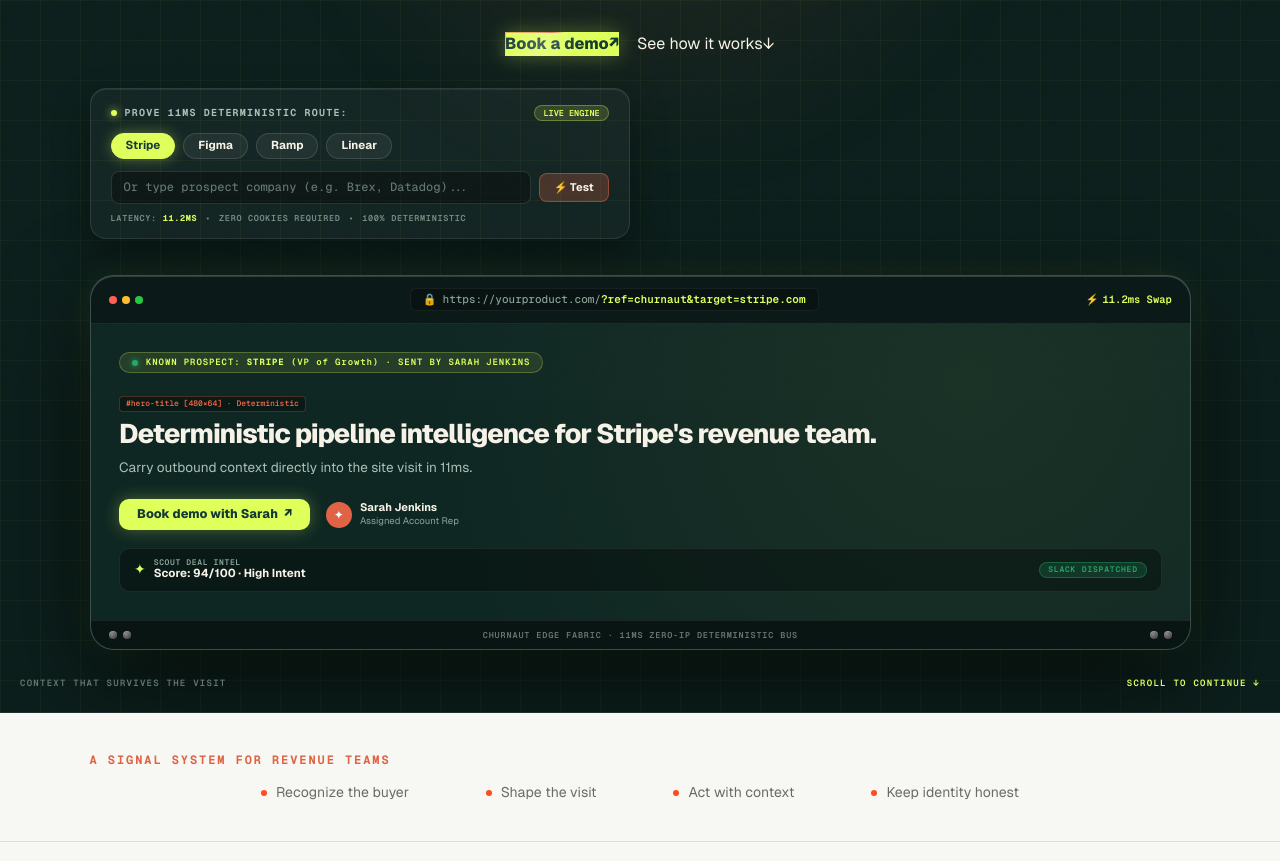
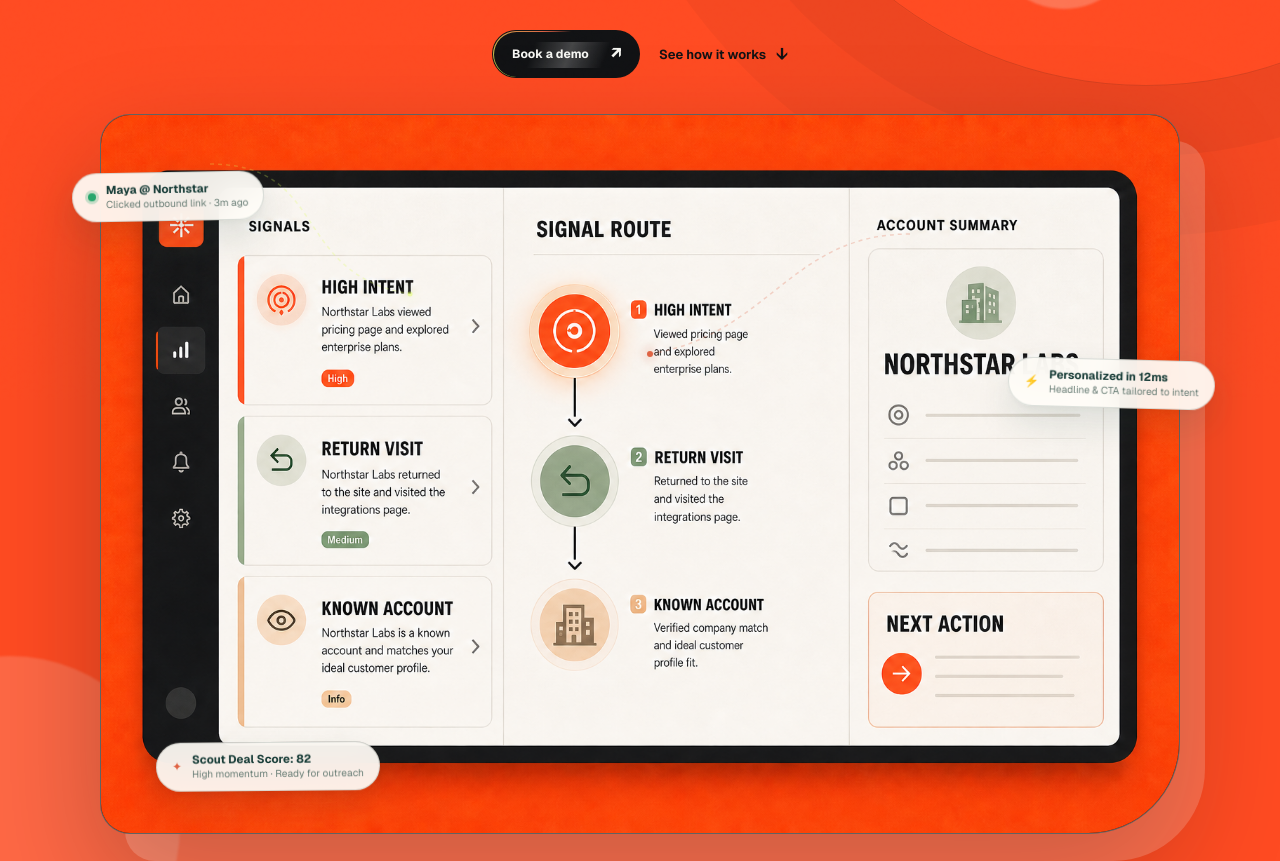
Before and after one commit to cherrylw1/SignalRoute, a Next.js app: page / in a window 1280 px wide. Shown: the part 400-1261 px from the top of the page. Built offline with nearby package versions, Linux system fonts and the light colour scheme.

Commit message:
Revert "Re-imagine Hero section: Deep Forest Obsidian canvas, Living Signal Instrument with 3D tilt, and instant 3-second Signal Probe"
This reverts commit 399d6739a4a5f4b90b202b6764848ca045f4c4b4.

```diff
--- a/src/components/reference-home.tsx
+++ b/src/components/reference-home.tsx
@@ -1,10 +1,10 @@
 "use client";
 
+import Image from "next/image";
 import { useEffect, useMemo, useRef, useState } from "react";
 import { motion, AnimatePresence } from "framer-motion";
 import { OdometerNumber } from "./odometer-counter";
 import { MagneticButton } from "./magnetic-button";
-import { playSwitchSound, playSuccessSound } from "@/lib/sound";
 
 const proofScenarios = [
   {
@@ -97,76 +97,19 @@
 ];
 
 export function ReferenceEntry() {
-  // Zero-latency instant entrance (blocking veil removed for instantaneous load)
-  return null;
+  return (
+    <div className="reference-entry" aria-hidden="true">
+      <div className="reference-entry-orb">C<span>+</span></div>
+      <p>signal received</p>
+      <strong>context attached</strong>
+      <div className="reference-entry-bar"><i /></div>
+    </div>
+  );
 }
-
-interface HeroProbePreset {
-  id: string;
-  name: string;
-  domain: string;
-  persona: string;
-  rep: string;
-  headline: string;
-  subhead: string;
-  cta: string;
-  score: number;
-}
-
-const HERO_PRESETS: Record<string, HeroProbePreset> = {
-  stripe: {
-    id: "stripe",
-    name: "Stripe",
-    domain: "stripe.com",
-    persona: "VP of Growth",
-    rep: "Sarah Jenkins",
-    headline: "Deterministic pipeline intelligence for Stripe's revenue team.",
-    subhead: "Carry outbound context directly into the site visit in 11ms.",
-    cta: "Book demo with Sarah",
-    score: 94,
-  },
-  figma: {
-    id: "figma",
-    name: "Figma",
-    domain: "figma.com",
-    persona: "Head of Design Systems",
-    rep: "Alex Chen",
-    headline: "Turn design team momentum into closed deals for Figma.",
-    subhead: "Recognize known design leads the moment they open your outreach link.",
-    cta: "Explore Figma enterprise routing",
-    score: 91,
-  },
-  ramp: {
-    id: "ramp",
-    name: "Ramp",
-    domain: "ramp.com",
-    persona: "VP of Sales Operations",
-    rep: "Marcus Vance",
-    headline: "Stop losing known Ramp prospects at the moment of highest intent.",
-    subhead: "Automatic headline, ROI calculator and rep calendar embeds.",
-    cta: "Schedule 15-min pilot setup",
-    score: 86,
-  },
-  linear: {
-    id: "linear",
-    name: "Linear",
-    domain: "linear.app",
-    persona: "Head of Product",
-    rep: "Elena Rostova",
-    headline: "Developer-grade outbound signal routing built for Linear.",
-    subhead: "Zero cookies. Zero IP guesswork. Pure deterministic intent.",
-    cta: "Request Linear technical pilot",
-    score: 89,
-  },
-};
 
 export function ReferenceHero() {
   const [scrollY, setScrollY] = useState(0);
-  const [selectedProbe, setSelectedProbe] = useState<string>("stripe");
-  const [customInput, setCustomInput] = useState<string>("");
-  const [isCustom, setIsCustom] = useState<boolean>(false);
-  const [isMutating, setIsMutating] = useState<boolean>(false);
-  const [cardTilt, setCardTilt] = useState({ rx: 0, ry: 0 });
+  const [hoveredBadge, setHoveredBadge] = useState<string | null>(null);
 
   useEffect(() => {
     const onScroll = () => setScrollY(window.scrollY);
@@ -174,74 +117,15 @@
     return () => window.removeEventListener("scroll", onScroll);
   }, []);
 
-  const activePreset: HeroProbePreset = isCustom
-    ? {
-        id: "custom",
-        name: customInput || "Acme Corp",
-        domain: `${(customInput || "acme").toLowerCase().replace(/[^a-z0-9]/g, "")}.com`,
-        persona: "VP of Revenue",
-        rep: "Sarah Jenkins",
-        headline: `Deterministic personalization for ${(customInput || "Acme Corp")}'s revenue team.`,
-        subhead: "Carry outbound outreach context into the website visit in real time.",
-        cta: `Schedule 15-min demo with Sarah`,
-        score: 88,
-      }
-    : HERO_PRESETS[selectedProbe] || HERO_PRESETS.stripe;
-
-  const handleSelectPreset = (id: string) => {
-    playSwitchSound();
-    setIsCustom(false);
-    setSelectedProbe(id);
-    setIsMutating(true);
-    setTimeout(() => {
-      setIsMutating(false);
-      playSuccessSound();
-    }, 280);
-  };
-
-  const handleCustomSubmit = (e: React.FormEvent) => {
-    e.preventDefault();
-    if (!customInput.trim()) return;
-    playSwitchSound();
-    setIsCustom(true);
-    setIsMutating(true);
-    setTimeout(() => {
-      setIsMutating(false);
-      playSuccessSound();
-    }, 280);
-  };
-
-  const handleInstrumentMouseMove = (e: React.MouseEvent<HTMLDivElement>) => {
-    const card = e.currentTarget;
-    const rect = card.getBoundingClientRect();
-    const x = e.clientX - rect.left;
-    const y = e.clientY - rect.top;
-    const cx = rect.width / 2;
-    const cy = rect.height / 2;
-    const rx = ((y - cy) / cy) * -5;
-    const ry = ((x - cx) / cx) * 5;
-    setCardTilt({ rx, ry });
-    card.style.setProperty("--hero-mouse-x", `${(x / rect.width) * 100}%`);
-    card.style.setProperty("--hero-mouse-y", `${(y / rect.height) * 100}%`);
-  };
-
-  const handleInstrumentMouseLeave = () => {
-    setCardTilt({ rx: 0, ry: 0 });
-  };
-
-  const perspectiveTilt = Math.min(8, Math.max(0, scrollY * 0.012));
-  const perspectiveScale = Math.max(0.96, 1 - scrollY * 0.0001);
+  const perspectiveTilt = Math.min(10, Math.max(0, scrollY * 0.016));
+  const perspectiveScale = Math.max(0.95, 1 - scrollY * 0.00012);
 
   return (
     <section className="reference-hero" id="hero" aria-labelledby="reference-hero-title">
-      {/* Blueprint Coordinate Grid & Ambient Sky */}
       <div className="reference-hero-sky" aria-hidden="true">
-        <div className="hero-blueprint-grid" />
-        <div className="hero-ambient-spotlight" />
+        <i /><i /><i />
       </div>
-
       <div className="reference-hero-inner">
-        {/* Left Column: Copy, CTAs, and 3-Second Signal Probe */}
         <div className="reference-hero-copy">
           <p className="reference-kicker"><i /> DETERMINISTIC PERSONALIZATION FOR OUTBOUND</p>
           <h1 id="reference-hero-title">
@@ -251,7 +135,6 @@
           <p className="reference-hero-lede">
             Churnaut carries the context from your outbound link into the visit, then turns that moment into a clear sales action.
           </p>
-
           <div className="reference-hero-actions">
             <MagneticButton
               href="https://cal.com/sharath.mb/demo"
@@ -271,53 +154,8 @@
               See how it works <span>↓</span>
             </MagneticButton>
           </div>
-
-          {/* Instant 3-Second Signal Probe Bar */}
-          <div className="hero-signal-probe-bar">
-            <div className="probe-bar-top">
-              <span className="probe-live-pip" />
-              <span className="probe-title">PROVE 11MS DETERMINISTIC ROUTE:</span>
-              <span className="probe-badge">LIVE ENGINE</span>
-            </div>
-
-            <div className="probe-chips-row">
-              {Object.values(HERO_PRESETS).map((p) => (
-                <button
-                  key={p.id}
-                  type="button"
-                  className={`probe-chip ${!isCustom && selectedProbe === p.id ? "is-active" : ""}`}
-                  onClick={() => handleSelectPreset(p.id)}
-                  data-cursor="Probe"
-                >
-                  <span className="chip-domain">{p.name}</span>
-                </button>
-              ))}
-            </div>
-
-            <form onSubmit={handleCustomSubmit} className="probe-input-form">
-              <input
-                type="text"
-                placeholder="Or type prospect company (e.g. Brex, Datadog)..."
-                value={customInput}
-                onChange={(e) => setCustomInput(e.target.value)}
-                className="probe-custom-input"
-              />
-              <button type="submit" className="probe-submit-btn" data-cursor="Inject">
-                ⚡ Test
-              </button>
-            </form>
-
-            <div className="probe-footer">
-              <span>LATENCY: <b>11.2MS</b></span>
-              <span>•</span>
-              <span>ZERO COOKIES REQUIRED</span>
-              <span>•</span>
-              <span>100% DETERMINISTIC</span>
-            </div>
-          </div>
         </div>
 
-        {/* Right Column: The Living Signal Instrument */}
         <div
           className="reference-hero-product-container"
           style={{
@@ -325,89 +163,78 @@
             transition: "transform 0.15s ease-out",
           }}
         >
+          {/* Fiber-Optic SVG Splines */}
+          <svg className="hero-spline-canvas" aria-hidden="true">
+            <path
+              d="M 120 50 C 240 50, 200 160, 320 180"
+              fill="none"
+              stroke="rgba(223, 255, 91, 0.25)"
+              strokeWidth="1.5"
+              strokeDasharray="4 4"
+            />
+            <circle cx="320" cy="180" r="3" fill="#dfff5b" className="hero-spline-pulse-1" />
+
+            <path
+              d="M 820 120 C 700 120, 680 220, 560 240"
+              fill="none"
+              stroke="rgba(223, 99, 68, 0.25)"
+              strokeWidth="1.5"
+              strokeDasharray="4 4"
+            />
+            <circle cx="560" cy="240" r="3" fill="#df6344" className="hero-spline-pulse-2" />
+          </svg>
+
+          {/* Floating Live Signal Badges */}
           <div
-            className="living-instrument-chassis"
-            onMouseMove={handleInstrumentMouseMove}
-            onMouseLeave={handleInstrumentMouseLeave}
-            style={{
-              transform: `perspective(1000px) rotateX(${cardTilt.rx}deg) rotateY(${cardTilt.ry}deg)`,
-            }}
+            className={`hero-floating-badge hero-badge-left ${hoveredBadge === "maya" ? "is-hovered" : ""}`}
+            onMouseEnter={() => setHoveredBadge("maya")}
+            onMouseLeave={() => setHoveredBadge(null)}
           >
-            {/* Top Hardware Chrome Bar */}
-            <div className="living-chassis-topbar">
-              <div className="living-topbar-dots">
-                <span className="dot dot-red" />
-                <span className="dot dot-yellow" />
-                <span className="dot dot-green" />
-              </div>
-              <div className="living-topbar-url">
-                <span className="lock-icon">🔒</span>
-                <span>https://yourproduct.com/<b>?ref=churnaut&target={activePreset.domain}</b></span>
-              </div>
-              <div className="living-topbar-latency">
-                <span className="latency-bolt">⚡</span> 11.2ms Swap
-              </div>
+            <span className="badge-pulse-dot" />
+            <div>
+              <strong>Maya @ Northstar</strong>
+              <small>Clicked outbound link · 3m ago</small>
             </div>
+          </div>
 
-            {/* Live Webpage Mock Viewport */}
-            <div className="living-viewport-content">
-              {/* Laser Scanline Beam on DOM mutation */}
-              {isMutating && <div className="living-laser-scanline" />}
+          <div
+            className={`hero-floating-badge hero-badge-right ${hoveredBadge === "swap" ? "is-hovered" : ""}`}
+            onMouseEnter={() => setHoveredBadge("swap")}
+            onMouseLeave={() => setHoveredBadge(null)}
+          >
+            <span className="badge-bolt">⚡</span>
+            <div>
+              <strong>Personalized in 12ms</strong>
+              <small>Headline & CTA tailored to intent</small>
+            </div>
+          </div>
 
-              {/* CRM Context Badge */}
-              <div className="living-context-banner">
-                <span className="living-pulse-dot" />
-                <span>KNOWN PROSPECT: <b>{activePreset.name.toUpperCase()}</b> ({activePreset.persona}) · SENT BY {activePreset.rep.toUpperCase()}</span>
-              </div>
+          <div
+            className={`hero-floating-badge hero-badge-bottom ${hoveredBadge === "scout" ? "is-hovered" : ""}`}
+            onMouseEnter={() => setHoveredBadge("scout")}
+            onMouseLeave={() => setHoveredBadge(null)}
+          >
+            <span className="badge-spark">✦</span>
+            <div>
+              <strong>Scout Deal Score: 82</strong>
+              <small>High momentum · Ready for outreach</small>
+            </div>
+          </div>
 
-              {/* Dynamic Headline */}
-              <div className="living-headline-box">
-                <span className="living-devtools-tag">#hero-title [480×64] · Deterministic</span>
-                <h3 className="living-headline">{activePreset.headline}</h3>
-                <p className="living-subhead">{activePreset.subhead}</p>
-              </div>
-
-              {/* Dynamic CTA & Sales Rep Bar */}
-              <div className="living-cta-row">
-                <button type="button" className="living-cta-btn">
-                  {activePreset.cta} <span>↗</span>
-                </button>
-                <div className="living-rep-status">
-                  <span className="rep-avatar">✦</span>
-                  <div>
-                    <strong>{activePreset.rep}</strong>
-                    <small>Assigned Account Rep</small>
-                  </div>
-                </div>
-              </div>
-
-              {/* Scout Deal Intelligence Brief Overlay */}
-              <div className="living-scout-overlay">
-                <div className="scout-overlay-left">
-                  <span className="scout-spark">✦</span>
-                  <div>
-                    <small>SCOUT DEAL INTEL</small>
-                    <strong>Score: {activePreset.score}/100 · High Intent</strong>
-                  </div>
-                </div>
-                <span className="scout-status-pill">SLACK DISPATCHED</span>
-              </div>
-            </div>
-
-            {/* Hardware Bottom Bar */}
-            <div className="living-chassis-bottombar">
-              <div className="hardware-screws">
-                <span className="screw" /><span className="screw" />
-              </div>
-              <span className="bus-spec">CHURNAUT EDGE FABRIC · 11MS ZERO-IP DETERMINISTIC BUS</span>
-              <div className="hardware-screws">
-                <span className="screw" /><span className="screw" />
-              </div>
-            </div>
+          <div className="reference-hero-product" aria-label="Churnaut dashboard showing the known buyer journey">
+            {hoveredBadge && (
+              <div className={`hero-dashboard-target-glow target-${hoveredBadge}`} />
+            )}
+            <Image
+              src="/media/hero-dashboard-static.png"
+              alt="Churnaut signal route dashboard showing a known account, return visit, and next action"
+              fill
+              priority
+              sizes="(max-width: 900px) 92vw, 1080px"
+            />
           </div>
         </div>
       </div>
-
       <div className="reference-hero-bottom">
         <span>CONTEXT THAT SURVIVES THE VISIT</span>
         <span>SCROLL TO CONTINUE ↓</span>
```
Also changed, not shown: src/app/globals.css.
